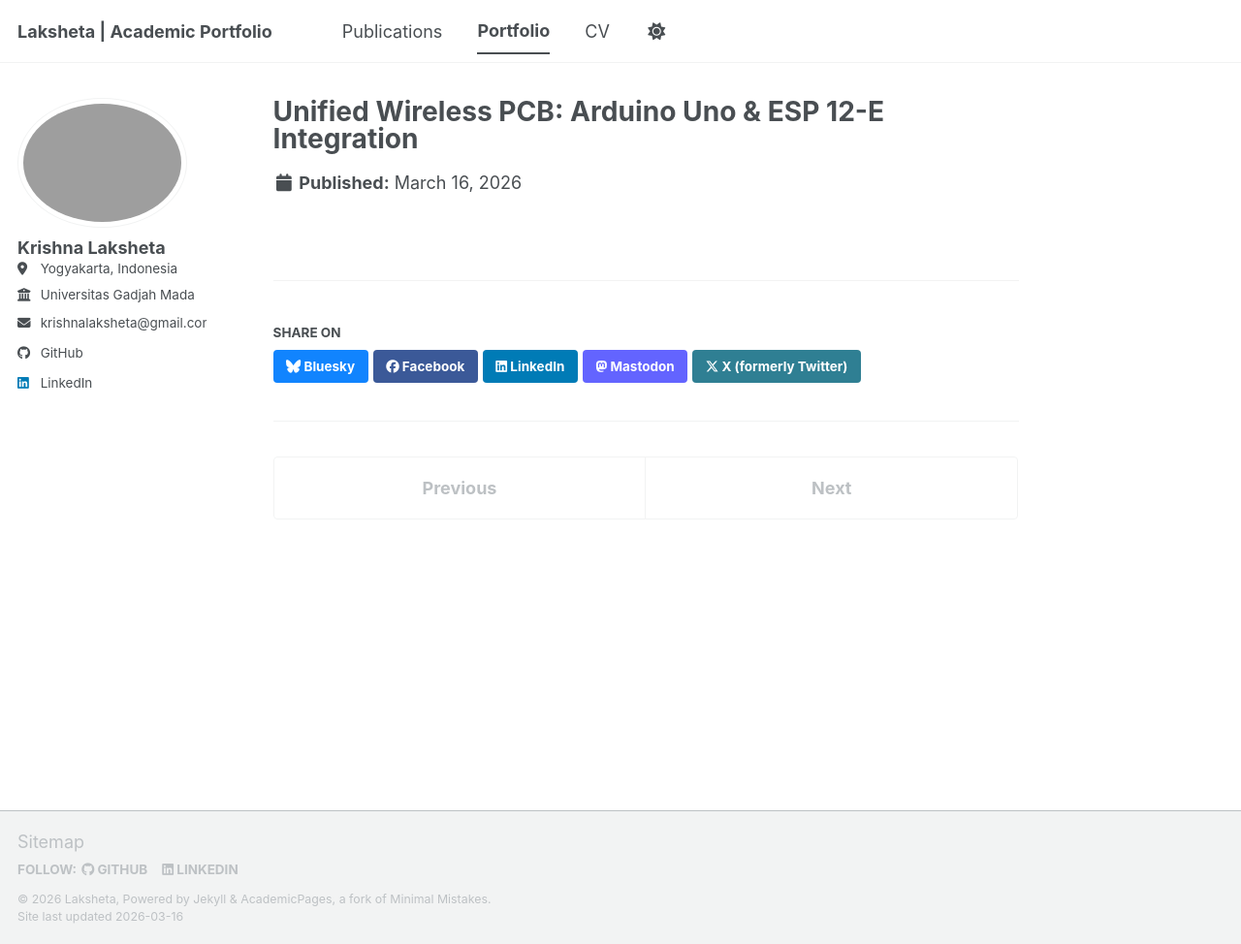
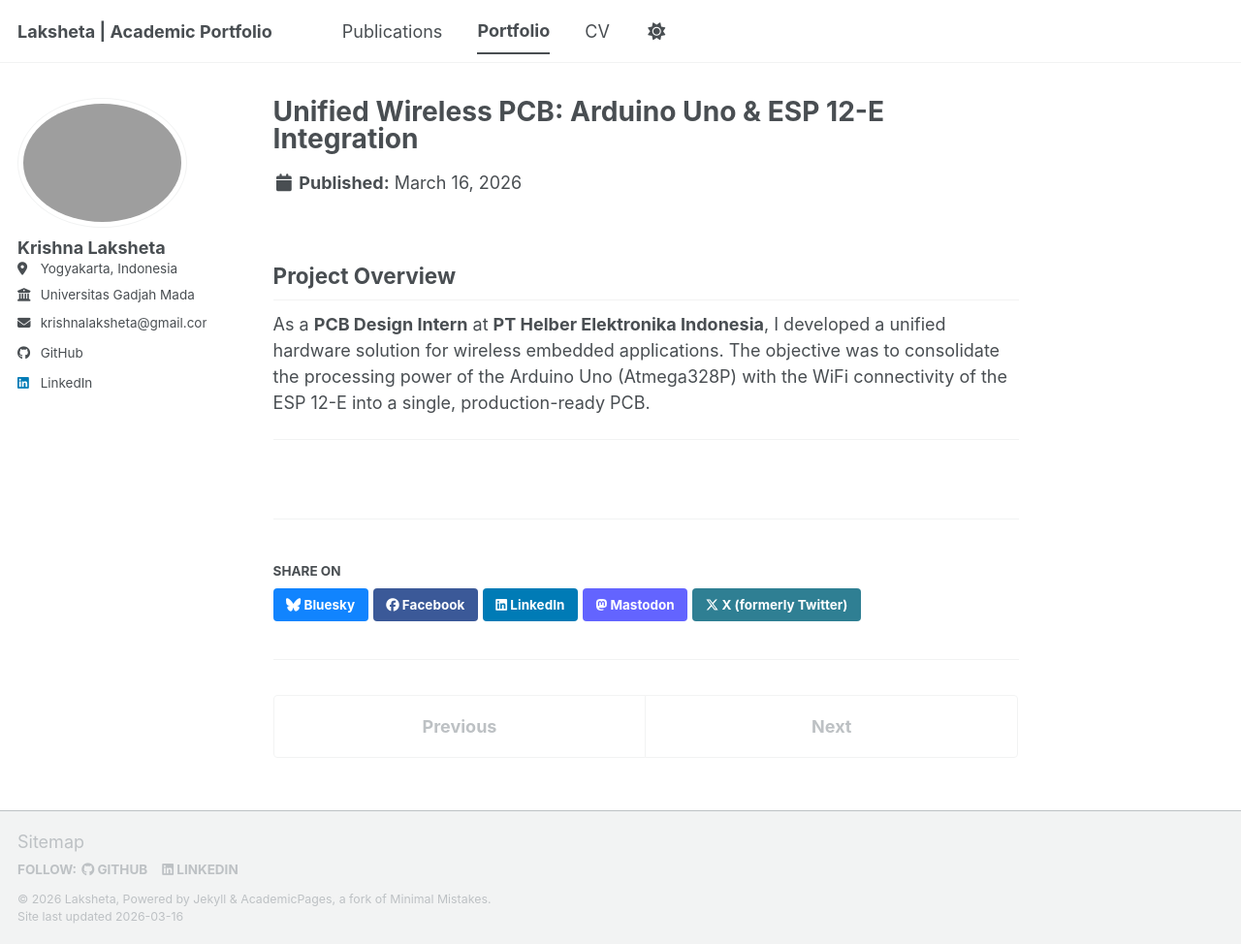
Before and after one commit to laksheta/laksheta.github.io, a Jekyll site: the page built from _portfolio/portfolio-8.md, in a window 1280 px wide and 974 px high. Shown: the whole window at 97% size. Built offline with Jekyll 4.4.1, drawn with Linux system fonts in a browser that asks for light colours; a script bundle is joined from its source files by our own code; library files that are not in the unit come from our copies.

Commit message:
port-8: add project overview

```diff
--- a/_portfolio/portfolio-8.md
+++ b/_portfolio/portfolio-8.md
@@ -4,3 +4,8 @@
 collection: portfolio
 # classes: wide
 ---
+
+## Project Overview
+As a **PCB Design Intern** at **PT Helber Elektronika Indonesia**, I developed a unified hardware solution for wireless embedded applications. The objective was to consolidate the processing power of the Arduino Uno (Atmega328P) with the WiFi connectivity of the ESP 12-E into a single, production-ready PCB.
+
+---
```
